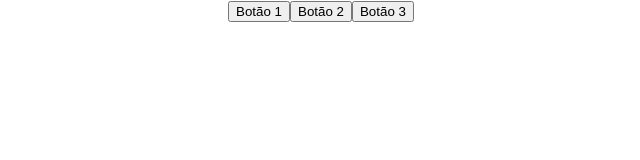
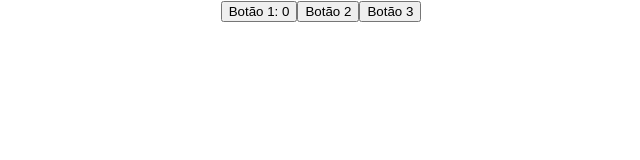
Before and after one commit to marcosvpleite/trybe-exercicios, a React (Create React App) app in the folder front-end/bloco-11-componentes-com-estado-eventos-e-formularios-com-react/dia-1-componentes-com-estado-e-eventos/fancy-buttons/: page / in a window 1280 px wide. Shown: the top 160 px of the page, without its empty margins (319-959 px from the left). Built offline with nearby package versions, Linux system fonts and the light colour scheme.

Commit message:
exercicios de fixação do dia 1 do bloco 11

```diff
--- a/front-end/bloco-11-componentes-com-estado-eventos-e-formularios-com-react/dia-1-componentes-com-estado-e-eventos/fancy-buttons/src/App.js
+++ b/front-end/bloco-11-componentes-com-estado-eventos-e-formularios-com-react/dia-1-componentes-com-estado-e-eventos/fancy-buttons/src/App.js
@@ -5,12 +5,20 @@ import './App.css';
 class App extends React.Component {
   constructor(){
     super()
+    this.state = {
+      numeroDeCliques: 0
+    }
     this.handleClick1 = this.handleClick1.bind(this)
     this.handleClick2 = this.handleClick2 .bind(this)
     this.handleClick3 = this.handleClick3.bind(this)
   }
+
+
   handleClick1() {
     console.log("clicou no botão 1!");
+    this.setState((prevState) => ({
+      numeroDeCliques: prevState.numeroDeCliques + 1
+    }))
   }
   handleClick2() {
     console.log("clicou no botão 2!");
@@ -18,10 +26,11 @@ class App extends React.Component {
   handleClick3() {
     console.log("clicou no botão 3!");
   }
+
   render() {
     return (
       <div className="App">
-        <button onClick={this.handleClick1}>Botão 1</button>
+        <button onClick={this.handleClick1}>{`Botão 1: ${this.state.numeroDeCliques}`}</button>
         <button onClick={this.handleClick2}>Botão 2</button>
         <button onClick={this.handleClick3}>Botão 3</button>
       </div>
```
